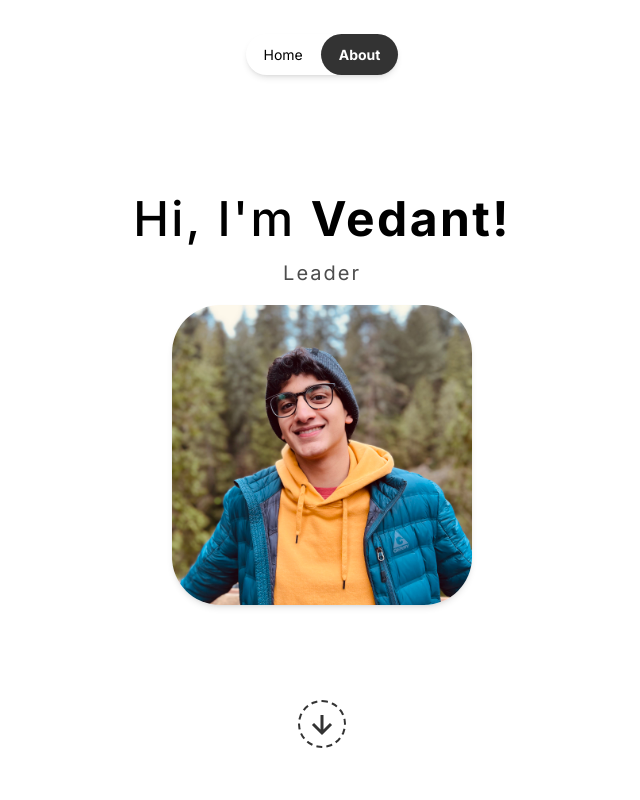
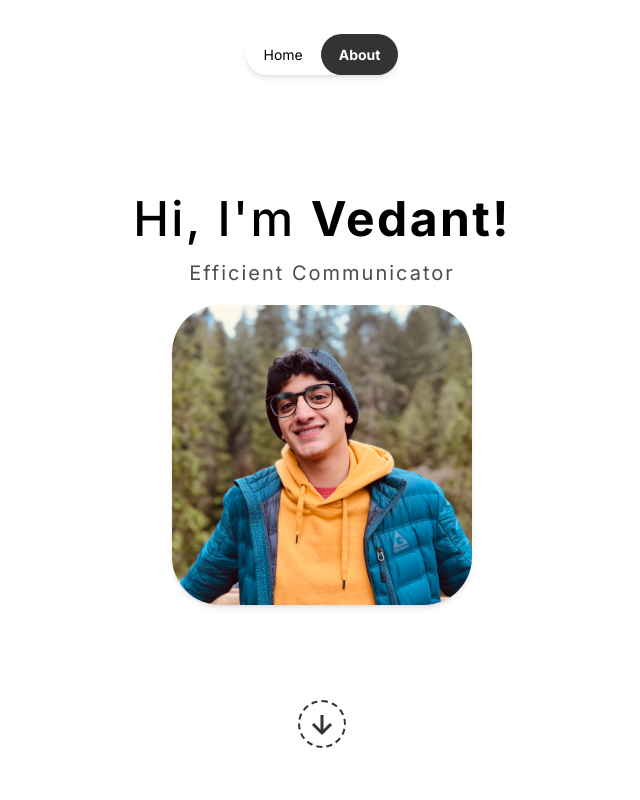
Before and after one commit to vedantgrover/VedantsPortfolio, a Next.js app: page / in a window 1280 px wide. Shown: the top 800 px of the page, without its empty margins (318-958 px from the left). Built offline with nearby package versions, Linux system fonts and the light colour scheme.

Commit message:
Smoothens out rolling effect

```diff
--- a/app/components/ChangingRoleText.tsx
+++ b/app/components/ChangingRoleText.tsx
@@ -1,6 +1,6 @@
 "use client";
 
-import { memo, useMemo, useState } from "react";
+import { memo, useEffect, useMemo, useState } from "react";
 import { motion } from "framer-motion";
 
 const ChangingRoleText = memo(() => {
@@ -19,44 +19,49 @@ const ChangingRoleText = memo(() => {
 
   const [index, setIndex] = useState(0);
 
-  useMemo(() => {
-    setTimeout(() => {
+  useEffect(() => {
+    const id = setInterval(() => {
       let next = index + 1;
       setIndex(next % roles.length);
-    }, 5 * 1000);
-  }, [index, setIndex, roles]);
+    }, 3 * 1000);
+
+    return () => clearInterval(id);
+  }, [index, roles]);
 
   return (
     <motion.div
       className="min-h-[30px]"
       key={index}
-      layout
-      variants={{
-        enter: {
-          translateY: 20,
-          opacity: 0,
-          height: 0,
-        },
-        center: {
-          zIndex: 1,
-          translateY: 0,
-          opacity: 1,
-          height: "auto",
-        },
-        exit: {
-          zIndex: 0,
-          translateY: -20,
-          opacity: 0,
-          height: 0,
-        },
-      }}
-      initial="enter"
-      animate="center"
-      exit="exit"
-      transition={{
-        translateY: { type: "spring", stiffness: 1000, damping: 200 },
-        opacity: { duration: 0.5 },
-      }}
+      initial={{ y: "102%" }}
+      animate={{ y: "0%" }}
+      exit={{ y: "-102%", transition: { duration: 4, ease: "linear" } }}
+      // layout
+      // variants={{
+      //   enter: {
+      //     translateY: 20,
+      //     opacity: 0,
+      //     height: 0,
+      //   },
+      //   center: {
+      //     zIndex: 1,
+      //     translateY: 0,
+      //     opacity: 1,
+      //     height: "auto",
+      //   },
+      //   exit: {
+      //     zIndex: 0,
+      //     translateY: -20,
+      //     opacity: 0,
+      //     height: 0,
+      //   },
+      // }}
+      // initial="enter"
+      // animate="center"
+      // exit="exit"
+      // transition={{
+      //   translateY: { type: "spring", stiffness: 1000, damping: 200 },
+      //   opacity: { duration: 0.5 },
+      // }}
     >
       <p className="text-xl font-normal text-[#4d4d4d] dark:text-[#b2b2b2] tracking-widest">
         {roles[index]}
--- a/app/globals.css
+++ b/app/globals.css
@@ -5,11 +5,100 @@
 
 /* Hide scrollbar for Chrome, Safari and Opera */
 .no-scrollbar::-webkit-scrollbar {
-    display: none;
+  display: none;
 }
 
 /* Hide scrollbar for IE, Edge and Firefox */
 .no-scrollbar {
-    -ms-overflow-style: none;  /* IE and Edge */
-    scrollbar-width: none;  /* Firefox */
+  -ms-overflow-style: none; /* IE and Edge */
+  scrollbar-width: none; /* Firefox */
 }
+
+/* From Uiverse.io by kennyotsu */
+.card {
+  /* color used to softly clip top and bottom of the .words container */
+  background-color: var(--bg-color);
+  padding: 1rem 2rem;
+  border-radius: 1.25rem;
+}
+.loader {
+  color: rgb(124, 124, 124);
+  font-family: "Poppins", sans-serif;
+  font-weight: 500;
+  font-size: 25px;
+  -webkit-box-sizing: content-box;
+  box-sizing: content-box;
+  height: 40px;
+  padding: 10px 10px;
+  display: -webkit-box;
+  display: -ms-flexbox;
+  display: flex;
+  border-radius: 8px;
+}
+
+.words {
+  overflow: hidden;
+  position: relative;
+}
+.words::after {
+  content: "";
+  position: absolute;
+  inset: 0;
+  background: linear-gradient(
+    var(--bg-color) 10%,
+    transparent 30%,
+    transparent 70%,
+    var(--bg-color) 90%
+  );
+  z-index: 20;
+}
+
+.word {
+  display: block;
+  height: 100%;
+  padding-left: 6px;
+  color: #956afa;
+  animation: spin_4991 4s infinite;
+}
+
+@keyframes spin_4991 {
+  10% {
+    -webkit-transform: translateY(-102%);
+    transform: translateY(-102%);
+  }
+
+  25% {
+    -webkit-transform: translateY(-100%);
+    transform: translateY(-100%);
+  }
+
+  35% {
+    -webkit-transform: translateY(-202%);
+    transform: translateY(-202%);
+  }
+
+  50% {
+    -webkit-transform: translateY(-200%);
+    transform: translateY(-200%);
+  }
+
+  60% {
+    -webkit-transform: translateY(-302%);
+    transform: translateY(-302%);
+  }
+
+  75% {
+    -webkit-transform: translateY(-300%);
+    transform: translateY(-300%);
+  }
+
+  85% {
+    -webkit-transform: translateY(-402%);
+    transform: translateY(-402%);
+  }
+
+  100% {
+    -webkit-transform: translateY(-400%);
+    transform: translateY(-400%);
+  }
+}
```
